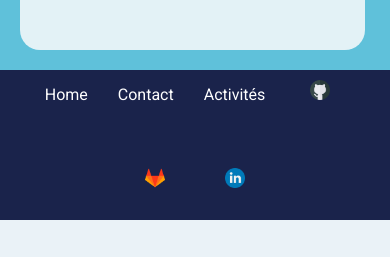
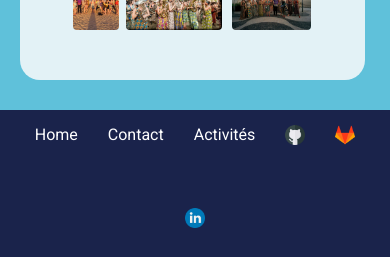
Before and after one commit to vio9/cv, a React (Create React App) app: page /activites in a window 390 px wide. Shown: the part 2363-2620 px from the top of the page. Before the commit the page ends 2583 px from the top, so only its background shows below. Built offline with nearby package versions, Linux system fonts and the light colour scheme.

Commit message:
style media query

```diff
--- a/src/style/components/_activites.scss
+++ b/src/style/components/_activites.scss
@@ -155,7 +155,7 @@
 			justify-content: center;
 			.activity-card {
 				width: 70%;
-				margin: 0;
+				margin: 10px 0 10px 0;
 				.slider-inner {
 					height: 230px;
 				}
--- a/src/style/components/_footer.scss
+++ b/src/style/components/_footer.scss
@@ -31,7 +31,8 @@
 @media only screen and (max-width: 450px) {
 	.footer {
 		justify-content: center;
-		.footer-link {
+		.footer-link,
+		.footer-link-image {
 			padding: 5px;
 			margin: 10px;
 		}
```
